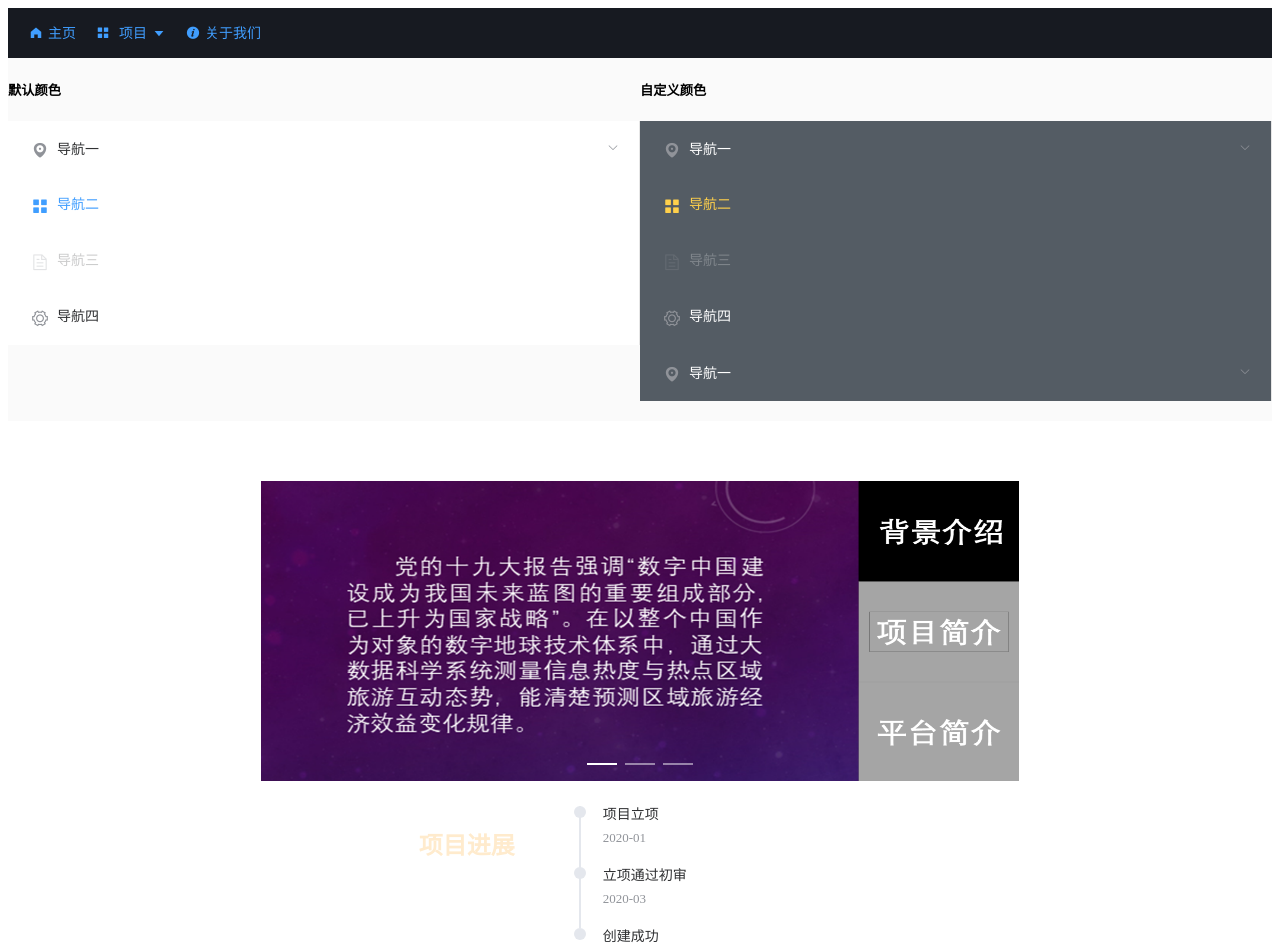
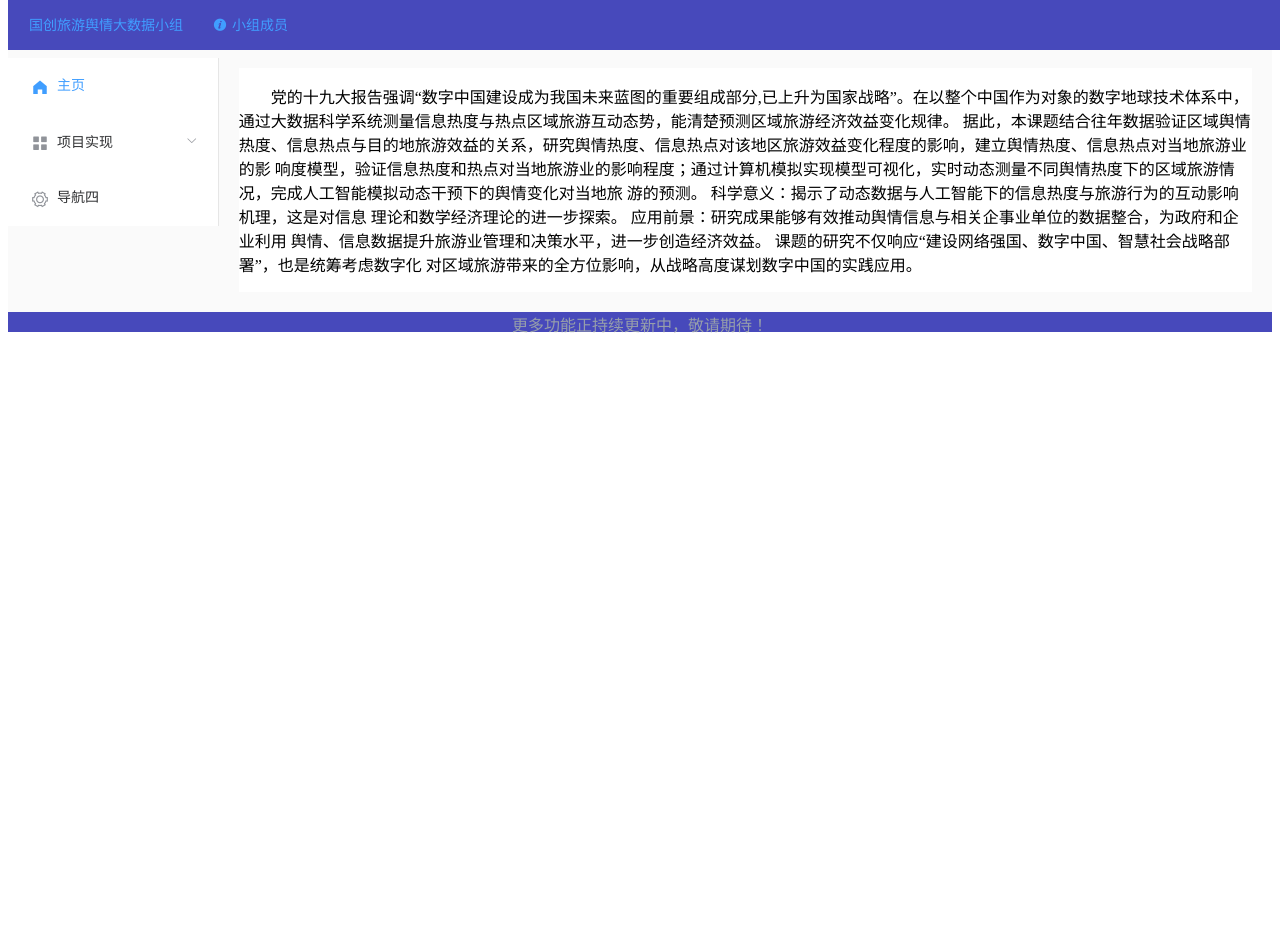
Before and after one commit to Peter-yqz/TravelWeb, a Vue app: page /#/Homepage in a window 1280 px wide. Shown: the top 952 px of the page. After the commit the page ends 800 px from the top, so only its background shows below. Built offline with nearby package versions, Linux system fonts and the light colour scheme; what vue-baidu-map would draw is missing.

Commit message:
Signed-off-by: Peter <a1232011@yeah.net>

```diff
--- a/src/App.vue
+++ b/src/App.vue
@@ -1,14 +1,14 @@
 <template>
   <el-container>
-  <el-header class="mainheader" :class="{'hasfixed':needFixed ==true}">
+  <el-header class="mainheader" >
             <span class="demonstration" style="float:left;padding-top:5px;color:white">
                 <el-breadcrumb separator="" style="margin-top:15px !importent">
                   <el-breadcrumb-item>
-                    <router-link to="/Homepage">
-                    <el-button type="text" icon="el-icon-s-home" @select="handleSelect">主页</el-button>
-                    </router-link>
+                    <el-button type="text">
+                    国创旅游舆情大数据小组
+                    </el-button>
                   </el-breadcrumb-item>
-                  <el-breadcrumb-item>
+                  <!-- <el-breadcrumb-item>
                     <el-dropdown trigger="click">
                   <span class="el-dropdown-link" style="color:white">
                     <el-button type="text" icon="el-icon-menu">
@@ -25,116 +25,56 @@
                     </el-dropdown-item>
                   </el-dropdown-menu>
                 </el-dropdown>
-                  </el-breadcrumb-item>
-                  <el-breadcrumb-item>
-                    <router-link to="/About">
-                    <el-button type="text" icon="el-icon-info">关于我们</el-button>
-                    </router-link>
+                  </el-breadcrumb-item> -->
+                  <el-breadcrumb-item style="margin-left:10px">
+                    <el-dropdown trigger="click">
+                    <el-button  class="el-dropdown-link" type="text" icon="el-icon-info">小组成员</el-button>
+                    <el-dropdown-menu slot="dropdown">
+                      <h style="margin:5px">黄玎 张金毅 郭怡霏 闫秦政 杨毓婕</h>
+                    </el-dropdown-menu>
+                    </el-dropdown>
                   </el-breadcrumb-item>
                 </el-breadcrumb>
             </span>
     </el-header>
-    <el-row class="tac">
-  <el-col :span="12">
-    <h5>默认颜色</h5>
+  <el-row class="tac">
+  <el-col  span="4" style="height:100%">
     <el-menu
-      default-active="2"
+      default-active="1"
       class="el-menu-vertical-demo"
       @open="handleOpen"
-      @close="handleClose">
-      <el-submenu index="1">
+      @close="handleClose"
+      @select="handleSelect">
+      <!-- <el-radio-group v-model="isCollapse" style="margin-bottom: 20px;height:100%">
+      <el-radio-button :label="false"><i class="el-icon-s-unfold"></i></el-radio-button>
+      <el-radio-button :label="true"><i class="el-icon-s-fold"></i></el-radio-button>
+      </el-radio-group> -->
+      <el-menu-item index="1">
+        <i class="el-icon-s-home"></i>
+        <!-- <router-link to="/Homepage"> -->
+        <template#title>主页</template>
+        <!-- </router-link> -->
+      </el-menu-item>
+      <el-submenu index="2" default-active="3" >
         <template #title>
-          <i class="el-icon-location"></i>
-          <span>导航一</span>
+          <i class="el-icon-menu"></i>
+          <span>项目实现</span>
         </template>
-        <el-menu-item-group>
-          <template #title>分组一</template>
-          <el-menu-item index="1-1">选项1</el-menu-item>
-          <el-menu-item index="1-2">选项2</el-menu-item>
-        </el-menu-item-group>
-        <el-menu-item-group title="分组2">
-          <el-menu-item index="1-3">选项3</el-menu-item>
-        </el-menu-item-group>
-        <el-submenu index="1-4">
-          <template #title>选项4</template>
-          <el-menu-item index="1-4-1">选项1</el-menu-item>
-        </el-submenu>
+          <el-menu-item index="3" >数据回顾</el-menu-item>
+          <el-menu-item index="4" >数据可视化二</el-menu-item>
+          <el-menu-item index="5" >数据可视化三</el-menu-item>
       </el-submenu>
-      <el-menu-item index="2">
-        <i class="el-icon-menu"></i>
-        <template #title>导航二</template>
-      </el-menu-item>
-      <el-menu-item index="3" disabled>
-        <i class="el-icon-document"></i>
-        <template #title>导航三</template>
-      </el-menu-item>
-      <el-menu-item index="4">
+      <el-menu-item index="6">
         <i class="el-icon-setting"></i>
         <template #title>导航四</template>
       </el-menu-item>
     </el-menu>
   </el-col>
-  <el-col :span="12">
-    <h5>自定义颜色</h5>
-    <el-menu
-      :uniqueOpened="true"
-      default-active="2"
-      class="el-menu-vertical-demo"
-      @open="handleOpen"
-      @close="handleClose"
-      background-color="#545c64"
-      text-color="#fff"
-      active-text-color="#ffd04b">
-      <el-submenu index="1">
-        <template #title>
-          <i class="el-icon-location"></i>
-          <span>导航一</span>
-        </template>
-        <el-menu-item-group>
-          <template #title>分组一</template>
-          <el-menu-item index="1-1">选项1</el-menu-item>
-          <el-menu-item index="1-2">选项2</el-menu-item>
-        </el-menu-item-group>
-        <el-menu-item-group title="分组2">
-          <el-menu-item index="1-3">选项3</el-menu-item>
-        </el-menu-item-group>
-        <el-submenu index="1-4">
-          <template #title>选项4</template>
-          <el-menu-item index="1-4-1">选项1</el-menu-item>
-        </el-submenu>
-      </el-submenu>
-      <el-menu-item index="2">
-        <i class="el-icon-menu"></i>
-        <template #title>导航二</template>
-      </el-menu-item>
-      <el-menu-item index="3" disabled>
-        <i class="el-icon-document"></i>
-        <template #title>导航三</template>
-      </el-menu-item>
-      <el-menu-item index="4">
-        <i class="el-icon-setting"></i>
-        <template #title>导航四</template>
-      </el-menu-item>
-      <el-submenu index="5">
-        <template #title>
-          <i class="el-icon-location"></i>
-          <span>导航一</span>
-        </template>
-        <el-menu-item-group>
-          <template #title>分组一</template>
-          <el-menu-item index="5-1">选项1</el-menu-item>
-          <el-menu-item index="5-2">选项2</el-menu-item>
-        </el-menu-item-group>
-        <el-menu-item-group title="分组2">
-          <el-menu-item index="5-3">选项3</el-menu-item>
-        </el-menu-item-group>
-      </el-submenu>
-    </el-menu>
-  </el-col>
+  <el-col   style="top: 80px"span="20" id="v-content" v-bind:style="{minHeight: Height+'px'}"><router-view /></el-col>
 </el-row>
-  <div id="v-content" v-bind:style="{minHeight: Height+'px'}"><router-view /></div>
+
   <el-footer>
-    Copyright © 2021 XXX大数据平台 All Rights Reserved. 备案号：XXXX备xxxxxx号
+    更多功能正持续更新中，敬请期待！
   </el-footer>
   </el-container>
 </template>
@@ -143,9 +83,9 @@
 export default {
     data(){
     return {
+    isCollapse: false,
     searchCriteria: '',
-    breadcrumbItems: ['数据可视化一'],
-      }
+    }
     },
     mounted(){
     //动态设置内容高度 让footer始终居底   header+footer的高度是100
@@ -156,14 +96,18 @@ export default {
     handleSelect(key, keyPath){
       switch(key){
       case '1':
+      this.$router.push('/Homepage');
+      this.breadcrumbItems  = ['主页']
+      break;
+      case '3':
       this.$router.push('/Page1');
-      this.breadcrumbItems  = ['数据可视化一']
+      this.breadcrumbItems  = ['数据回顾']
       break;
-      case '2':
+      case '4':
       this.$router.push('/Page2')
       this.breadcrumbItems  = ['数据可视化二']
       break;
-      case '3':
+      case '5':
       this.$router.push('/Page3')
       this.breadcrumbItems  = ['数据可视化三']
       break;
@@ -189,20 +133,22 @@ export default {
   box-sizing: border-box;
 }
 .mainheader {
-    background-color: #171A21;
+    position: fixed;
+    top: 0;
+    width: 100%;
+    z-index: 10;
+    background-color: #4749bb;
     text-align: center;
     height: 50px !important;
 }
 .el-footer {
-  background-color:#171A21;
+  background-color:#4749bb;
   color: #969EAB;
   text-align: center;
   height: 20px !important;
 }
-.hasFixed {
-  position: fixed;
-  top: 0%;
-  right: 0%;
-  left: 0%;
-}
+.el-menu-vertical-demo:not(.el-menu--collapse) {
+    top: 50px;
+    min-height: 100%;
+  }
 </style>
--- a/src/Router/index.js
+++ b/src/Router/index.js
@@ -2,7 +2,6 @@ import Vue from 'vue'
 import VueRouter from 'vue-router'
 import App from '../App.vue'
 import Homepage from '../components/Homepage/Homepage.vue'
-import About from '../components/About/About.vue'
 import Page1 from '../components/Page1/Page1.vue'
 import Page2 from '../components/Page2/Page2.vue'
 import Page3 from '../components/Page3/Page3.vue'
@@ -17,9 +16,6 @@ const router = new VueRouter({
         path: '/Homepage',
         component: Homepage
     },{
-        path: '/About',
-        component: About
-    },{
         path: '/Page1',
         component: Page1
     },{
--- a/src/components/About/About.vue
+++ /dev/null
@@ -1,11 +0,0 @@
-<template>
-    <div>
-        This is our webside.
-    </div>
-</template>
-<script type="text/ecmascript-6">
-    export default {
-        data(){
-            return {}
-        }
-    }
--- a/src/components/Homepage/Homepage.vue
+++ b/src/components/Homepage/Homepage.vue
@@ -1,39 +1,18 @@
 <template>
+<el-container>
 <div class="container">
-    <h1 style="text-align: center ;color:white ;margin-bottom:10px ;line-height:50px">XXX数据统计可视化平台</h1>
-    <el-row>
-        <el-col>
-            <el-carousel :interval="6000" indicator-position="inside" height="bannerHeight + 'px'" style="text-align:center">
-            <el-carousel-item v-for="item in imagesbox" :key="item.id" >
-            <img :src="item.idView" class="image">
-            </el-carousel-item>
-            </el-carousel>
-        </el-col>
-    </el-row>
-    <el-row style="margin-top:25px">
-        <el-col span="10">
-            <h1 class="box1">项目进展</h1>
-        </el-col>
-        <el-col span="14" >
-            <div class="block">
-            <el-timeline>
-            <el-timeline-item  v-for="(activity, index) in activities" :key="index" :timestamp="activity.timestamp">
-            {{activity.content}}
-            </el-timeline-item>
-            </el-timeline>
-            </div>
-        </el-col>
-    </el-row>
-    <el-row>
-        <p style="text-align:center"><i class="el-icon-s-opportunity">这里还不知道写点什么</i></p>
-        <p style="text-align:center"><i class="el-icon-s-opportunity">这里还不知道写点什么</i></p>
-        <p style="text-align:center"><i class="el-icon-s-opportunity">这里还不知道写点什么</i></p>
-        <p style="text-align:center"><i class="el-icon-s-opportunity">这里还不知道写点什么</i></p>
-        <p style="text-align:center"><i class="el-icon-s-opportunity">这里还不知道写点什么</i></p>
-        <p style="text-align:center"><i class="el-icon-s-opportunity">这里还不知道写点什么</i></p>
-        <p style="text-align:center"><i class="el-icon-s-opportunity">这里还不知道写点什么</i></p>
-    </el-row>
+    <p style="text-indent:2em">党的十九大报告强调“数字中国建设成为我国未来蓝图的重要组成部分,已上升为国家战略”。在以整个中国作为对象的数字地球技术体系中，通过大数据科学系统测量信息热度与热点区域旅游互动态势，能清楚预测区域旅游经济效益变化规律。
+据此，本课题结合往年数据验证区域舆情热度、信息热点与目的地旅游效益的关系，研究舆情热度、信息热点对该地区旅游效益变化程度的影响，建立舆情热度、信息热点对当地旅游业的影
+响度模型，验证信息热度和热点对当地旅游业的影响程度；通过计算机模拟实现模型可视化，实时动态测量不同舆情热度下的区域旅游情况，完成人工智能模拟动态干预下的舆情变化对当地旅
+游的预测。
+科学意义：揭示了动态数据与人工智能下的信息热度与旅游行为的互动影响机理，这是对信息
+理论和数学经济理论的进一步探索。
+应用前景：研究成果能够有效推动舆情信息与相关企事业单位的数据整合，为政府和企业利用
+舆情、信息数据提升旅游业管理和决策水平，进一步创造经济效益。
+课题的研究不仅响应“建设网络强国、数字中国、智慧社会战略部署”，也是统筹考虑数字化
+对区域旅游带来的全方位影响，从战略高度谋划数字中国的实践应用。</p>
 </div>
+</el-container>
 </template>
 
 <script>
@@ -85,6 +64,8 @@
 .container{
     background-color: white;
     box-sizing: border-box;
+    margin: 20px;
+    margin-top: 60px;
 }
 .style1{
     border-radius: 4px;
--- a/src/index.html
+++ b/src/index.html
@@ -3,6 +3,7 @@
 
 <head>
   <meta charset="utf-8">
+  <!-- <link rel="shortcut icon" type="image/x-icon"href="../assets/img/logo.ico"> -->
   <title>element-starter-beta</title>
 </head>
 
```
Also changed, not shown: src/components/Page1/Page1.vue (deleted, +0 -72 lines), src/assets/img/logo.png (added).
